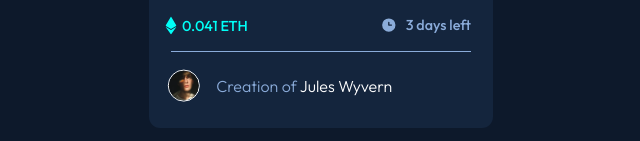
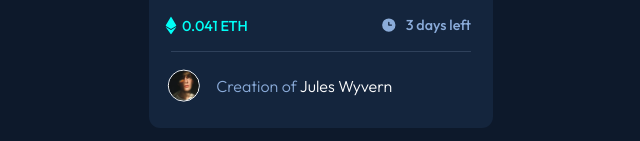
Before and after one commit to itsgonenow/S3, a plain HTML site: page index.html in a window 1280 px wide. Shown: the part 553-694 px from the top of the page, without its empty margins (319-959 px from the left). Drawn offline with Linux system fonts and the light colour scheme.

Commit message:
Update style.css

```diff
--- a/style.css
+++ b/style.css
@@ -95,7 +95,7 @@ h1 {
 hr {
     border: none;
     height: 1px;
-    background: hsl(215, 51%, 70%);
+    background: hsl(215, 32%, 27%);
 }
 
 
```
